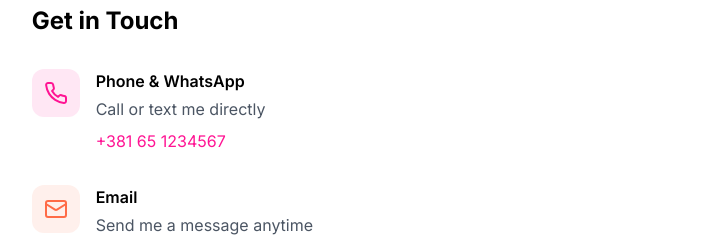
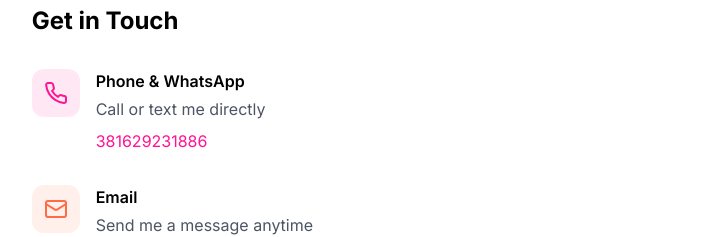
Before and after one commit to AleksandarVujic/smkangoojumps, a React (Vite) app: page / in a window 1280 px wide. Shown: the part 9920-10157 px from the top of the page, without its empty margins (283-996 px from the left). Built offline with nearby package versions, Linux system fonts and the light colour scheme.

Commit message:
phone number added

```diff
--- a/src/components/Contact.tsx
+++ b/src/components/Contact.tsx
@@ -2,7 +2,7 @@ import React, { useState } from 'react';
 import { MapPin, Phone, Mail, Clock, Send, MessageCircle, Instagram, Facebook } from 'lucide-react';
 import { Trans, useTranslation } from 'react-i18next';
 import GoogleMap from './GoogleMap';
-import { WHATSAPP_LINK } from '../constants';
+import { PHONE_NUMBER, WHATSAPP_LINK } from '../constants';
 
 const Contact = () => {
   const { t } = useTranslation();
@@ -56,8 +56,8 @@ const Contact = () => {
                 <div>
                   <h4 className="font-semibold text-primary-black mb-1">{t('contact.phoneWhatsapp')}</h4>
                   <p className="text-neutral-600 mb-2">{t('contact.phoneDesc')}</p>
-                  <a href="tel:+381651234567" className="text-accent-pink hover:text-accent-coral transition-colors">
-                    +381 65 1234567
+                  <a href="tel:{'PHONE_NUMBER'}" className="text-accent-pink hover:text-accent-coral transition-colors">
+                    {PHONE_NUMBER}
                   </a>
                 </div>
               </div>
--- a/src/components/Footer.tsx
+++ b/src/components/Footer.tsx
@@ -31,7 +31,7 @@ const Footer = () => {
               <a href="https://www.facebook.com/SmKangooJumpsMaribor/" aria-label="Facebook SM Kangoo Jumps" className="bg-neutral-800 p-3 rounded-lg hover:bg-accent-coral transition-colors duration-300">
                 <Facebook className="w-5 h-5" />
               </a>
-              <a href="#" aria-label="Messages SM Kangoo Jumps" className="bg-neutral-800 p-3 rounded-lg hover:bg-accent-gold transition-colors duration-300">
+              <a href="sms:+381629231886" aria-label="Messages SM Kangoo Jumps" className="bg-neutral-800 p-3 rounded-lg hover:bg-accent-gold transition-colors duration-300">
                 <MessageCircle className="w-5 h-5" />
               </a>
             </div>
@@ -75,7 +75,7 @@ const Footer = () => {
               </a>
               <div className="flex items-center">
                 <Phone className="w-5 h-5 text-accent-pink mr-3" />
-                <a href="tel:+381651234567" className="text-neutral-400 hover:text-accent-pink transition-colors">
+                <a href="tel:+381629231886" className="text-neutral-400 hover:text-accent-pink transition-colors">
                   +381 65 1234567
                 </a>
               </div>
--- a/src/constants.ts
+++ b/src/constants.ts
@@ -1,4 +1,5 @@
-export const WHATSAPP_LINK = 'https://wa.me/381662030400';
-export const VIBER_LINK = 'viber://chat?number=+381662030400';
+export const WHATSAPP_LINK = 'https://wa.me/381629231886';
+export const VIBER_LINK = 'viber://chat?number=+381629231886';
+export const PHONE_NUMBER = +381629231886;
 
 export const WEEKDAYS = ['Mon', 'Tue', 'Wed', 'Thu', 'Fri', 'Sat', 'Sun'];
```
